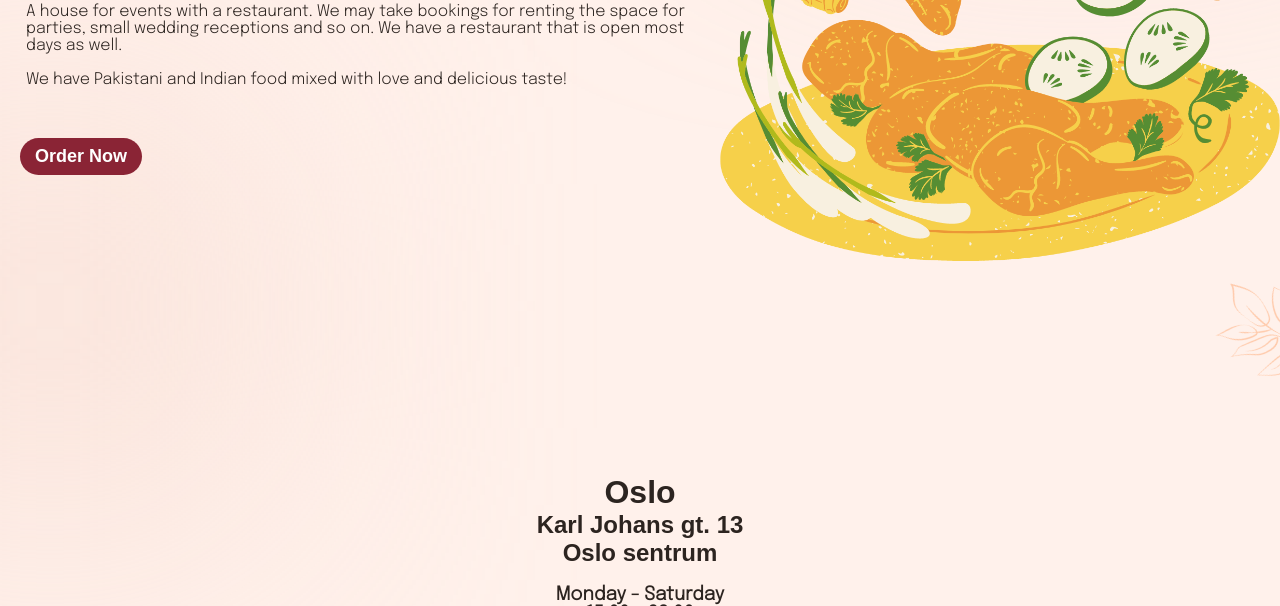
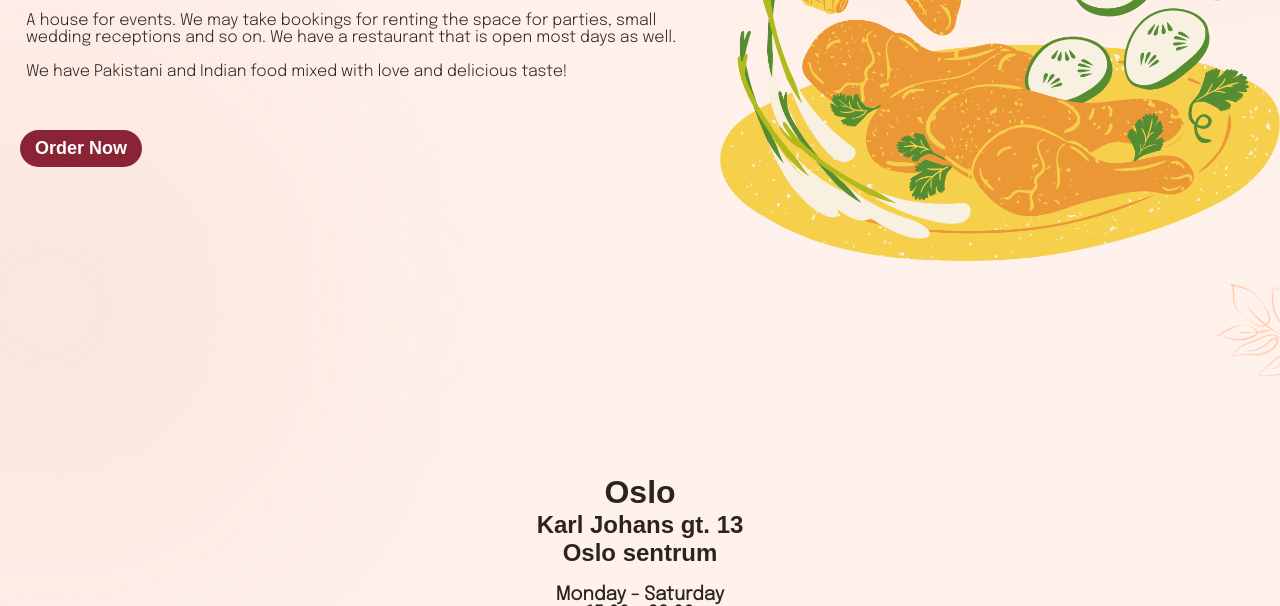
Before and after one commit to auk47/DZ, a plain HTML site: page eksamen/eksamen/index.html in a window 1280 px wide. Shown: the part 494-1100 px from the top of the page. Drawn offline with nearby package versions, Linux system fonts and the light colour scheme; a web font is replaced by a local one.

Commit message:
deleted som txt

```diff
--- a/eksamen/eksamen/index.html
+++ b/eksamen/eksamen/index.html
@@ -83,8 +83,7 @@
                 </h1>
 
                 <p class="home__description">
-                A house for events with a restaurant.
-                 We may take bookings for renting the space for parties, small
+                A house for events. We may take bookings for renting the space for parties, small
                  wedding receptions and so on. We have a restaurant that is open most days as well.
                  <br>
                  <br>
```
